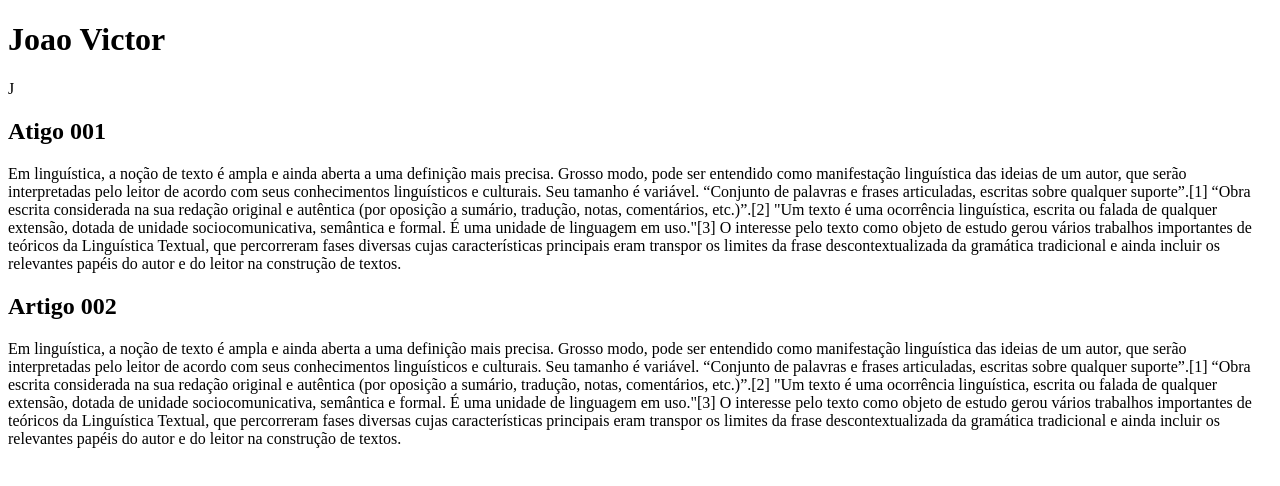
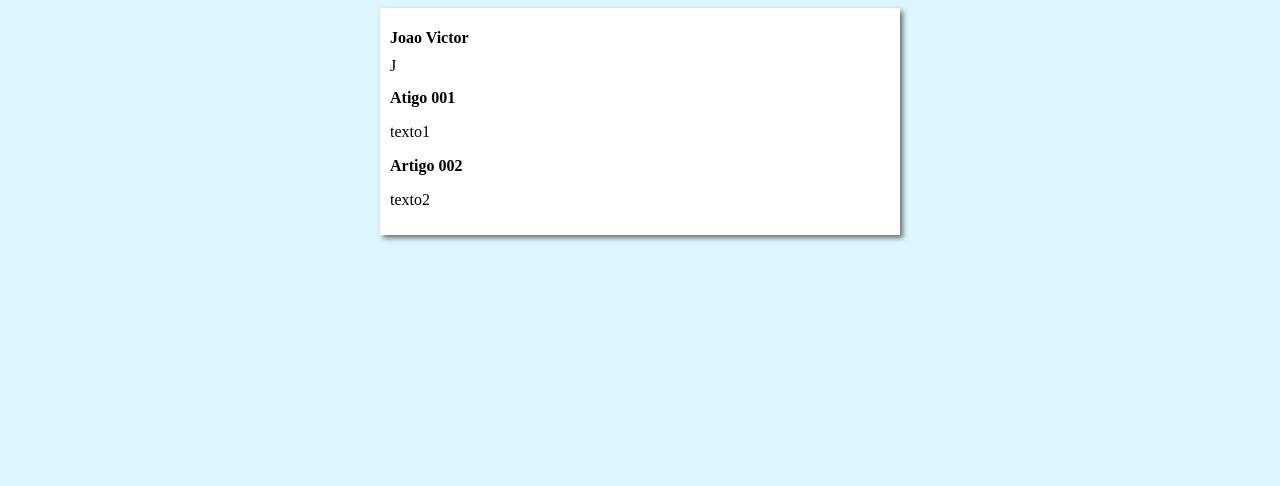
Before and after one commit to BelfortJoao/projeto-site, a plain HTML site: page index.html in a window 1280 px wide. Drawn offline with Linux system fonts and the light colour scheme.

Commit message:
inicio do desing

```diff
--- /dev/null
+++ b/estilos/style.css
@@ -0,0 +1,14 @@
+*{
+    font-family: 'Times New Roman', Times, serif;
+    font-size: 16px;
+}
+body{
+    background-color: rgb(221, 246, 253);
+}
+main{
+    background-color: white;
+    width: 500px;
+    margin: auto;
+    padding: 10px;
+    box-shadow: 3px 3px 5px rgba(0, 0, 0, 0.534);
+}
--- a/index.html
+++ b/index.html
@@ -5,6 +5,7 @@
     <meta http-equiv="X-UA-Compatible" content="IE=edge">
     <meta name="viewport" content="width=device-width, initial-scale=1.0">
     <title>Document</title>
+    <link rel="stylesheet" href="estilos/style.css">
 </head>
 <body>
     <main>
@@ -13,27 +14,11 @@
         </header>
         <Article>
             <h2>Atigo 001</h2>
-            <p>Em linguística, a noção de texto é ampla e ainda aberta a uma definição mais precisa. Grosso modo, pode ser entendido como manifestação linguística das ideias de um autor, que serão interpretadas pelo leitor de acordo com seus conhecimentos linguísticos e culturais. Seu tamanho é variável.
-
-                “Conjunto de palavras e frases articuladas, escritas sobre qualquer suporte”.[1]
-
-                “Obra escrita considerada na sua redação original e autêntica (por oposição a sumário, tradução, notas, comentários, etc.)”.[2]
-
-                "Um texto é uma ocorrência linguística, escrita ou falada de qualquer extensão, dotada de unidade sociocomunicativa, semântica e formal. É uma unidade de linguagem em uso."[3]
-
-                O interesse pelo texto como objeto de estudo gerou vários trabalhos importantes de teóricos da Linguística Textual, que percorreram fases diversas cujas características principais eram transpor os limites da frase descontextualizada da gramática tradicional e ainda incluir os relevantes papéis do autor e do leitor na construção de textos.</p>
+            <p>texto1</p>
     </Article>
     <article>
         <h2>Artigo 002</h2>
-        <p>Em linguística, a noção de texto é ampla e ainda aberta a uma definição mais precisa. Grosso modo, pode ser entendido como manifestação linguística das ideias de um autor, que serão interpretadas pelo leitor de acordo com seus conhecimentos linguísticos e culturais. Seu tamanho é variável.
-
-            “Conjunto de palavras e frases articuladas, escritas sobre qualquer suporte”.[1]
-
-            “Obra escrita considerada na sua redação original e autêntica (por oposição a sumário, tradução, notas, comentários, etc.)”.[2]
-
-            "Um texto é uma ocorrência linguística, escrita ou falada de qualquer extensão, dotada de unidade sociocomunicativa, semântica e formal. É uma unidade de linguagem em uso."[3]
-
-            O interesse pelo texto como objeto de estudo gerou vários trabalhos importantes de teóricos da Linguística Textual, que percorreram fases diversas cujas características principais eram transpor os limites da frase descontextualizada da gramática tradicional e ainda incluir os relevantes papéis do autor e do leitor na construção de textos.</p>
+        <p>texto2</p>
     </article>
     </main>
 </body>
```
